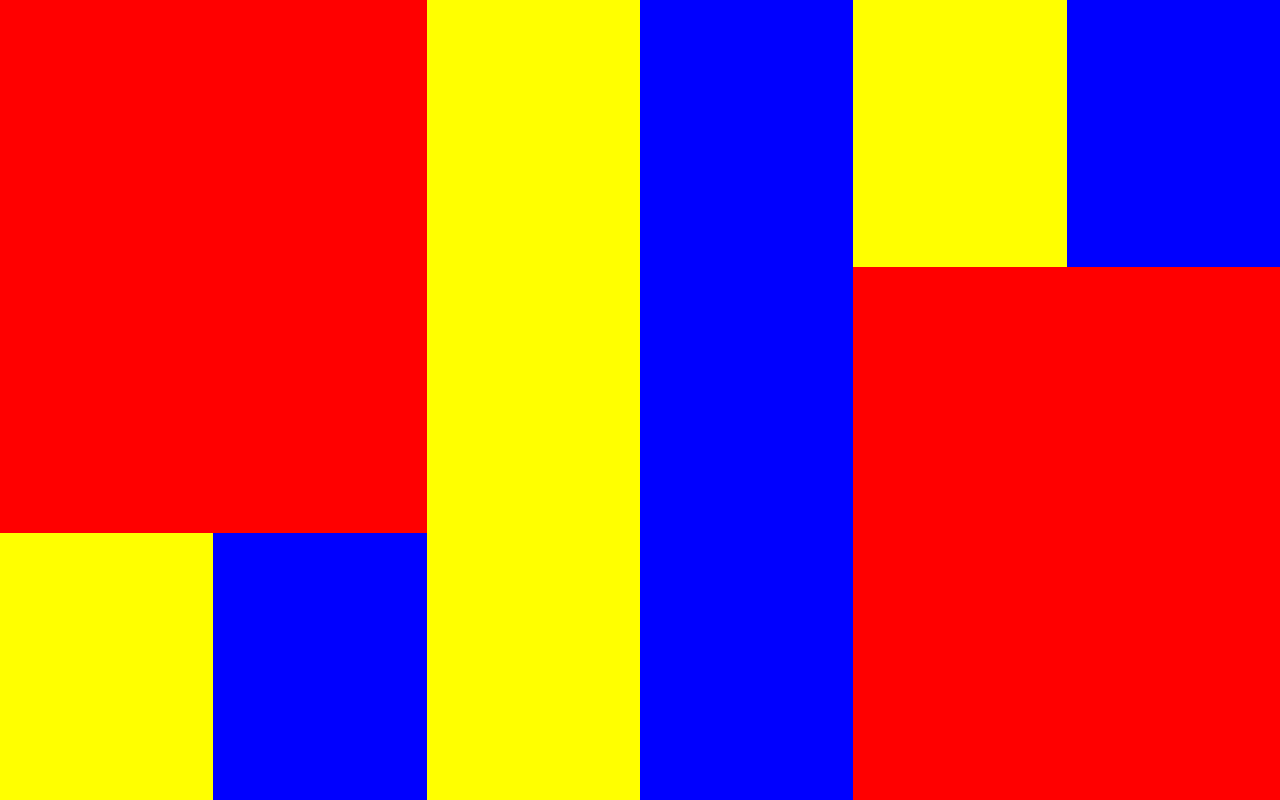
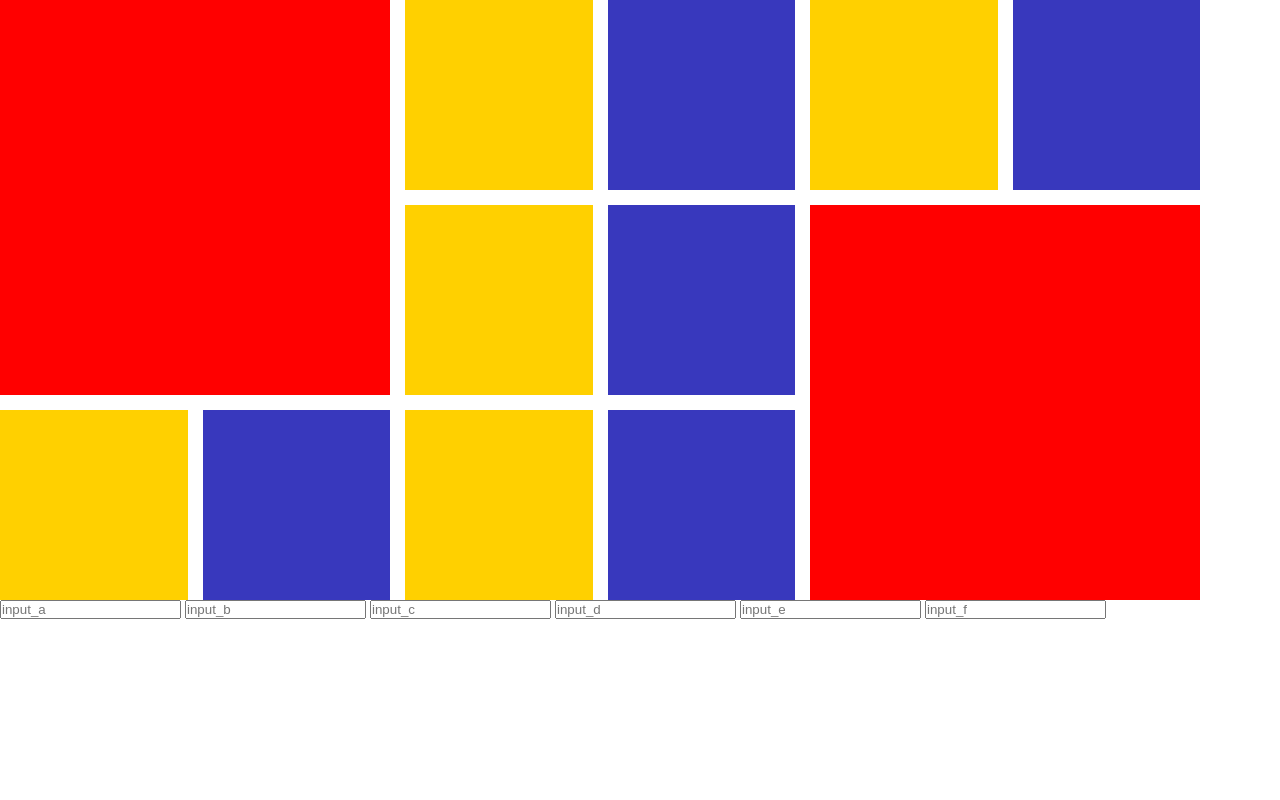
Before and after one commit to maksymilianMroz/square-task, a plain HTML site: page index.html in a window 1280 px wide. Drawn offline with Linux system fonts and the light colour scheme.

Commit message:
Basic version of form added

```diff
--- a/index.html
+++ b/index.html
@@ -1,27 +1,41 @@
 <!DOCTYPE html>
 <html lang="en">
-<head>
-    <meta charset="UTF-8">
-    <meta http-equiv="X-UA-Compatible" content="IE=edge">
-    <meta name="viewport" content="width=device-width, initial-scale=1.0">
+  <head>
+    <meta charset="UTF-8" />
+    <meta http-equiv="X-UA-Compatible" content="IE=edge" />
+    <meta name="viewport" content="width=device-width, initial-scale=1.0" />
     <title>Document</title>
-    <link rel="stylesheet" href="styles.css">
-</head>
-<body>
+    <link rel="stylesheet" href="styles.css" />
+  </head>
+  <body>
     <section class="squares">
-        <div class="square square--big square--red"></div>
-        <div class="square square--big square--red"></div>
-        <div class="square square--small square--blue  square--blue-one"></div>
-        <div class="square square--small square--blue  square--blue-two"></div>
-        <div class="square square--small square--blue  square--blue-three"></div>
-        <div class="square square--small square--blue  square--blue-four"></div>
-        <div class="square square--small square--blue  square--blue-five"></div>
-        <div class="square square--small square--yellow  square--yellow-one"></div>
-        <div class="square square--small square--yellow  square--yellow-two"></div>
-        <div class="square square--small square--yellow  square--yellow-three"></div>
-        <div class="square square--small square--yellow  square--yellow-four"></div>
-        <div class="square square--small square--yellow  square--yellow-five"></div>
+      <div class="square square--big square--red square--red-one"></div>
+      <div class="square square--big square--red square--red-two"></div>
+      <div class="square square--small square--blue square--blue-one"></div>
+      <div class="square square--small square--blue square--blue-two"></div>
+      <div class="square square--small square--blue square--blue-three"></div>
+      <div class="square square--small square--blue square--blue-four"></div>
+      <div class="square square--small square--blue square--blue-five"></div>
+      <div class="square square--small square--yellow square--yellow-one"></div>
+      <div class="square square--small square--yellow square--yellow-two"></div>
+      <div
+        class="square square--small square--yellow square--yellow-three"
+      ></div>
+      <div
+        class="square square--small square--yellow square--yellow-four"
+      ></div>
+      <div
+        class="square square--small square--yellow square--yellow-five"
+      ></div>
     </section>
-    <form class="form"></form>
-</body>
+    <form class="form">
+      <input type="number" placeholder="input_a" class="input input--a" />
+      <input type="number" placeholder="input_b" class="input input--b" />
+      <input type="number" placeholder="input_c" class="input input--c" />
+      <input type="number" placeholder="input_d" class="input input--d" />
+      <input type="number" placeholder="input_e" class="input input--e" />
+      <input type="number" placeholder="input_f" class="input input--f" />
+      <output placeholder="output" class="output"></output>
+    </form>
+  </body>
 </html>
--- a/styles.css
+++ b/styles.css
@@ -1,4 +1,6 @@
-*, *::before, *::after {
+*,
+*::before,
+*::after {
   padding: 0;
   margin: 0;
   box-sizing: border-box;
@@ -10,38 +12,37 @@ body {
 
 .squares {
   display: grid;
-    grid-template-columns: auto auto auto auto auto auto ;
-    grid-template-rows: auto auto auto;
-    width: 100vw;
-    height: 100vh;
+
   grid-template-areas:
     "red1 red1 yellow1 blue1 yellow2 blue2"
     "red1 red1 yellow3 blue3 red2 red2"
     "yellow4 blue4 yellow5 blue5 red2 red2";
+  column-gap: 15px;
+  row-gap: 15px;
+  width: 1200px;
+  height: 600px;
 }
 
 .square {
-
+  cursor: pointer;
 }
 .square.square--big {
 }
 .square.square--small {
-
 }
-
 
 .square.square--red {
   background-color: red;
 }
-.square.square--red:nth-child(1) {
-    grid-area: red1
+.square.square--red.square--red-one {
+  grid-area: red1;
 }
-.square.square--red:nth-child(2) {
-    grid-area: red2
+.square.square--red.square--red-two {
+  grid-area: red2;
 }
 
 .square.square--blue {
-    background-color: blue;
+  background-color: rgb(56, 56, 189);
 }
 .square.square--blue.square--blue-one {
   grid-area: blue1;
@@ -59,9 +60,8 @@ body {
   grid-area: blue5;
 }
 
-
 .square.square--yellow {
-    background-color: yellow;
+  background-color: rgb(255, 208, 0);
 }
 .square.square--yellow.square--yellow-one {
   grid-area: yellow1;
```
Lines whose indentation alone changed are shown as unchanged.
